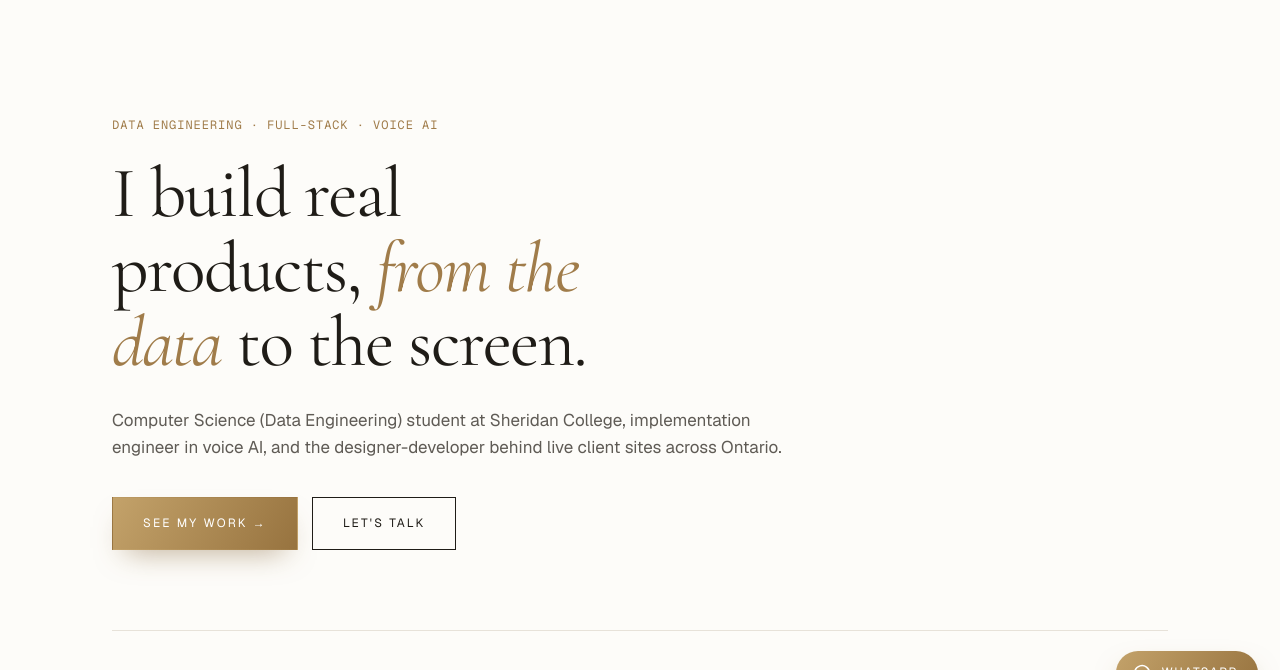
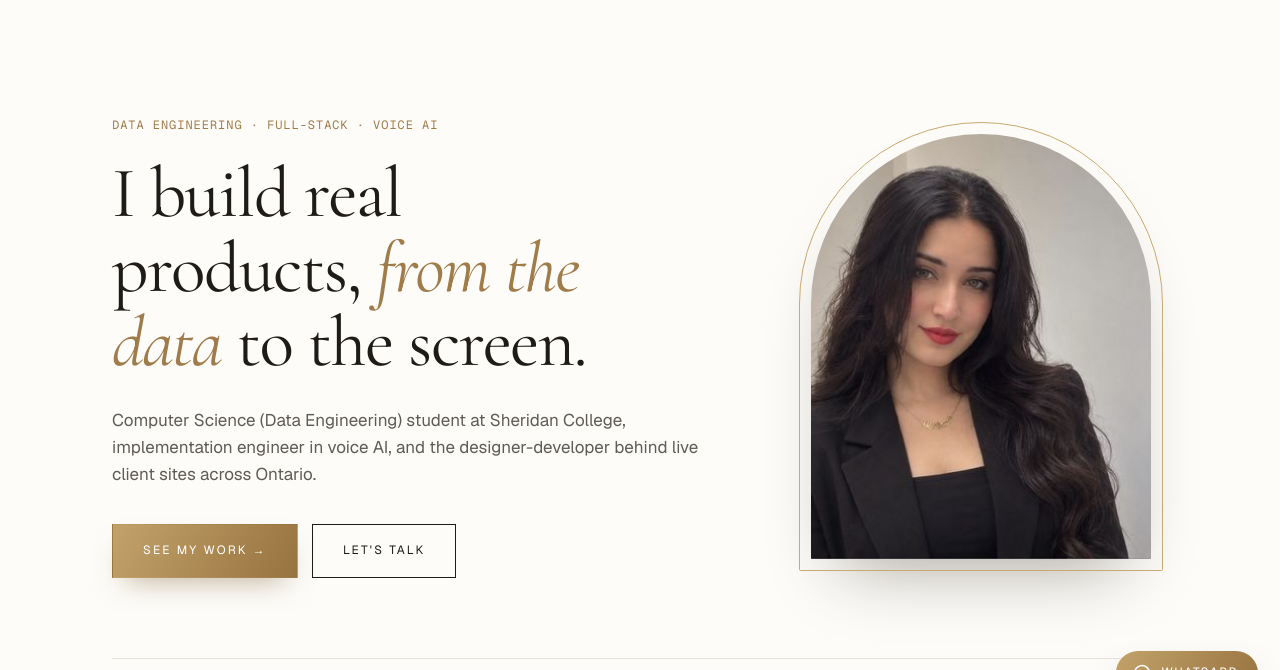
Before and after one commit to manar-altumah22/manar-altumah-portfolio, a plain HTML site: page index.html in a window 1280 px wide. Shown: the part 83-753 px from the top of the page. Drawn offline with nearby package versions, Linux system fonts and the light colour scheme.

Commit message:
Add portrait to home page

```diff
--- a/index.html
+++ b/index.html
@@ -64,6 +64,13 @@
 
   /* hero */
   .hero{padding:120px 0 64px}
+
+  .hgrid{display:grid;grid-template-columns:1.25fr .75fr;gap:56px;align-items:center}
+  .portrait{position:relative;justify-self:center;width:min(340px,100%)}
+  .portrait::before{content:"";position:absolute;inset:-12px;border:1px solid var(--gold-2);border-radius:999px 999px 8px 8px;pointer-events:none}
+  .arch{aspect-ratio:4/5;border-radius:999px 999px 4px 4px;overflow:hidden;box-shadow:0 36px 70px -30px rgba(40,30,15,.4)}
+  .arch img{width:100%;height:100%;object-fit:cover;object-position:center 30%}
+  @media (max-width:900px){.hgrid{grid-template-columns:1fr;gap:48px}.portrait{order:-1;width:min(240px,70%)}.hero{padding-top:64px}}
   .stats{display:grid;grid-template-columns:repeat(4,1fr);border-top:1px solid var(--line);margin-top:80px;padding-top:42px;gap:20px}
   .stats b{font-family:var(--serif);font-weight:400;font-size:46px;color:var(--gold);display:block;line-height:1}
   .stats span{font-size:12px;letter-spacing:.14em;text-transform:uppercase;color:var(--soft);display:block;margin-top:12px}
@@ -251,6 +258,7 @@
 <!-- HOME -->
 <div class="view" id="v-home">
   <section class="hero"><div class="wrap">
+   <div class="hgrid"><div>
     <p class="eyebrow">Data Engineering · Full-stack · Voice AI</p>
     <h1>I build real products, <em>from the data</em> to the screen.</h1>
     <p class="lead">Computer Science (Data Engineering) student at Sheridan College, implementation engineer in voice AI, and the designer-developer behind live client sites across Ontario.</p>
@@ -258,6 +266,9 @@
       <a class="btn gold" href="#work">See my work →</a>
       <a class="btn" href="#contact">Let's talk</a>
     </div>
+   </div>
+   <div class="portrait"><div class="arch"><img src="photo.jpg" alt="Portrait of Manar Altumah"></div></div>
+   </div>
     <div class="stats">
       <div><b>2</b><span>Live client sites</span></div>
       <div><b>1st</b><span>TechBiz Case Cycle</span></div>
```
Also changed, not shown: docs/screenshot.png.
